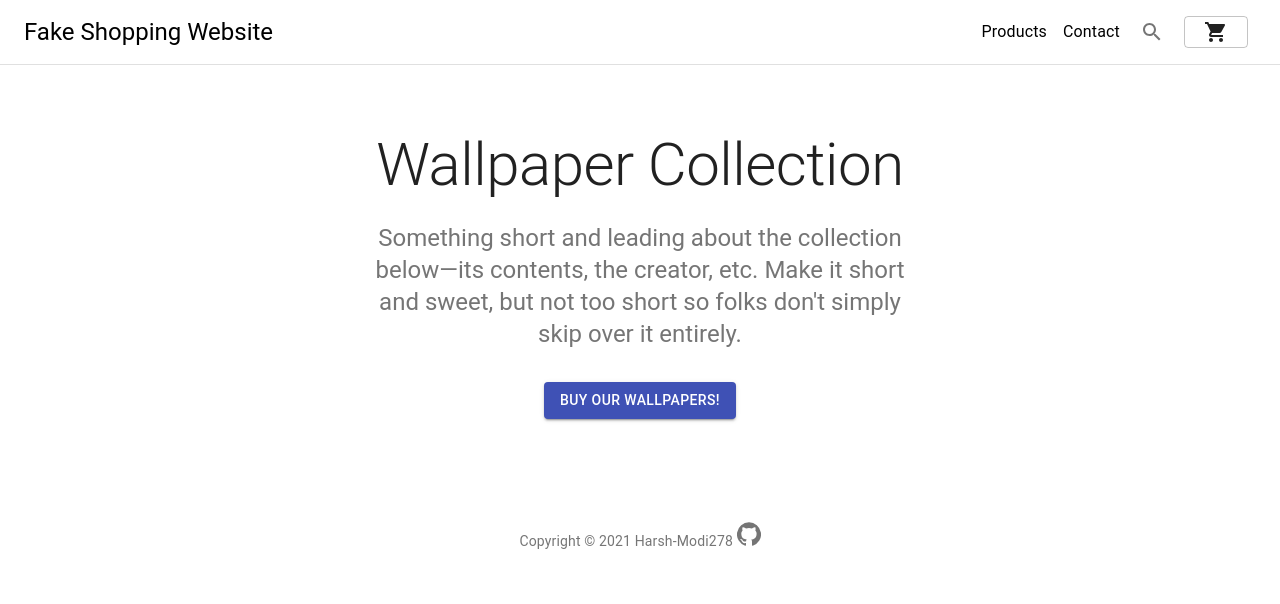
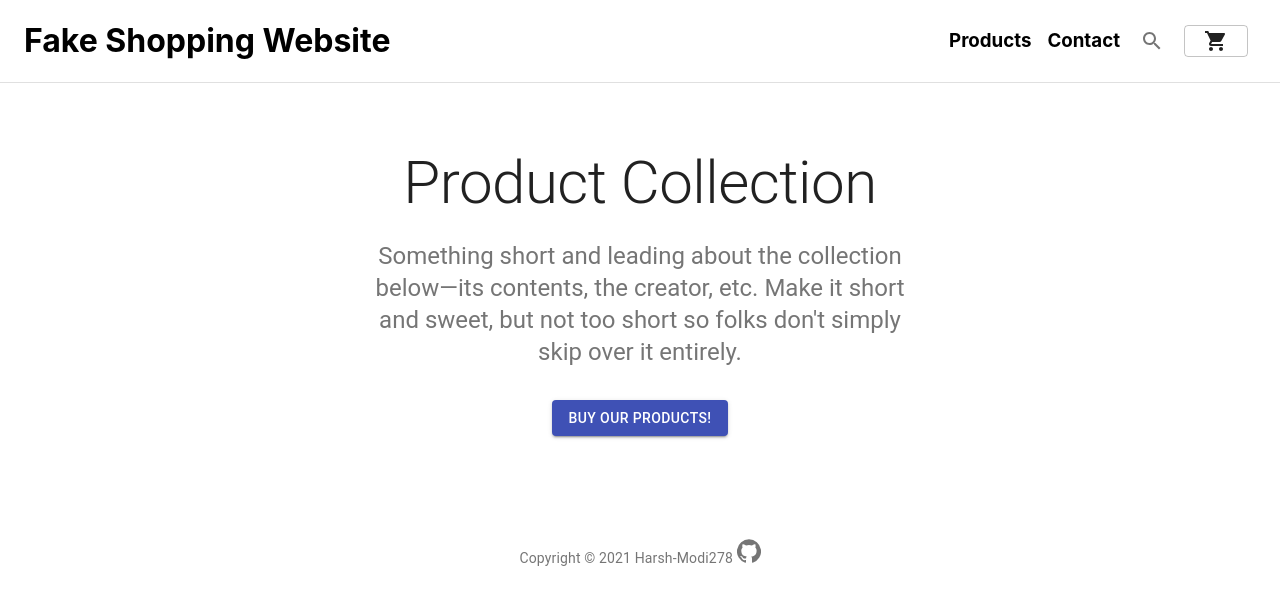
Before and after one commit to Harsh-Modi278/shopping-website, a React (Create React App) app: page / in a window 1280 px wide. Shown: the top 604 px of the page. Built offline with nearby package versions, Linux system fonts and the light colour scheme.

Commit message:
feat: integrate fake-store-API to fetch available products. Refined React Routes as earlier they were in different Router contexts. add customizable input field to add items to cart

```diff
--- a/src/App.js
+++ b/src/App.js
@@ -5,17 +5,20 @@ import Main from "./components/Main.js";
 import { SECTIONS, TITLE } from "./constants/headerConstants.js";
 import { useState } from "react";
 import { CartContext } from "./CartContext";
+import { BrowserRouter as Router } from "react-router-dom";
 
 const App = () => {
   const [cart, setCart] = useState([]);
 
   return (
     <div>
-      <CartContext.Provider value={{ cart, setCart }}>
-        <Header title={TITLE} sections={SECTIONS} cartItems={cart.length} />
-        <Main />
-        <Footer />
-      </CartContext.Provider>
+      <Router>
+        <CartContext.Provider value={{ cart, setCart }}>
+          <Header title={TITLE} sections={SECTIONS} cartItems={cart.length} />
+          <Main />
+          <Footer />
+        </CartContext.Provider>
+      </Router>
     </div>
   );
 };
--- a/src/components/Cart.js
+++ b/src/components/Cart.js
@@ -50,7 +50,7 @@ const Cart = (props) => {
   const { cart, setCart } = useContext(CartContext);
 
   const handleIncrease = (e) => {
-    const itemId = e.currentTarget.dataset.id;
+    const itemId = parseInt(e.currentTarget.dataset.id);
     const newCart = cart.map((cartItem) => {
       if (cartItem.id === itemId) {
         cartItem.quantity = parseInt(cartItem.quantity) + 1;
@@ -61,7 +61,7 @@ const Cart = (props) => {
   };
 
   const handleDecrease = (e) => {
-    const itemId = e.currentTarget.dataset.id;
+    const itemId = parseInt(e.currentTarget.dataset.id);
     const newCart = cart.filter((cartItem) => {
       if (cartItem.id === itemId) {
         cartItem.quantity = parseInt(cartItem.quantity) - 1;
@@ -120,23 +120,21 @@ const Cart = (props) => {
                   <Card variant="outlined">
                     <CardMedia
                       className={classes.cardMedia}
-                      image="https://source.unsplash.com/random"
+                      image={item.image}
                     />
                     <CardContent className={classes.cardContent}>
+                      <Typography gutterBottom variant="h5" component="h2">
+                        <strong>{item.title}</strong>
+                      </Typography>
+                      <br />
                       <Typography
                         gutterBottom
-                        variant="h5"
-                        component="h2"
-                        align="center"
-                      >
-                        {item.title}
-                      </Typography>
-                      <Typography
-                        gutterBottom
-                        variant="h5"
+                        variant="body1"
                         // component="h3"
                         align="center"
                       >
+                        <strong>
+                          <em>
                             {`${parseFloat(item.quantity)} x $${parseFloat(
                               item.price
                             )} = $${
@@ -146,6 +144,8 @@ const Cart = (props) => {
                                   100
                               ) / 100
                             }`}
+                          </em>
+                        </strong>
                       </Typography>
                     </CardContent>
                     <CardActions className="parent-even-dist-children">
--- a/src/components/Header.js
+++ b/src/components/Header.js
@@ -4,11 +4,9 @@ import Toolbar from "@material-ui/core/Toolbar";
 import Button from "@material-ui/core/Button";
 import IconButton from "@material-ui/core/IconButton";
 import SearchIcon from "@material-ui/icons/Search";
-import Typography from "@material-ui/core/Typography";
-import Link from "@material-ui/core/Link";
 import ShoppingCartIcon from "@material-ui/icons/ShoppingCart";
 import { Badge } from "@material-ui/core";
-import { BrowserRouter as Router } from "react-router-dom";
+import { Link as RouterLink } from "react-router-dom";
 import Drawer from "@material-ui/core/Drawer";
 import { useState } from "react";
 import Cart from "./Cart";
@@ -27,6 +25,8 @@ const useStyles = makeStyles((theme) => ({
   toolbarLink: {
     padding: theme.spacing(1),
     flexShrink: 0,
+    textDecoration: "none",
+    color: "black",
   },
   paper: {
     width: 350,
@@ -52,39 +52,29 @@ export default function Header(props) {
 
   return (
     <React.Fragment>
-      <Router>
       <Toolbar className={classes.toolbar}>
-          <Typography
-            component="h2"
-            variant="h5"
-            color="inherit"
-            noWrap
-            className={classes.toolbarTitle}
-          >
-            <Link
-              href="/"
+        <RouterLink
+          to="/"
           style={{
             color: "black",
             textDecorationLine: "none",
             cursor: "pointer",
           }}
+          className={classes.toolbarTitle}
         >
-              {title}
-            </Link>
-          </Typography>
+          <strong>
+            <h1>{title}</h1>
+          </strong>
+        </RouterLink>
 
         {sections.map((section) => (
-            <Link
-              color="inherit"
-              noWrap
+          <RouterLink
             key={section.title}
-              // component="nav"
-              variant="body1"
-              href={section.url}
+            to={section.url}
             className={classes.toolbarLink}
           >
-              {section.title}
-            </Link>
+            <h3>{section.title}</h3>
+          </RouterLink>
         ))}
 
         <IconButton>
@@ -106,7 +96,6 @@ export default function Header(props) {
           <Cart />
         </Drawer>
       </Toolbar>
-      </Router>
     </React.Fragment>
   );
 }
--- a/src/components/Main.js
+++ b/src/components/Main.js
@@ -1,21 +1,16 @@
-import { BrowserRouter as Router, Route, Switch } from "react-router-dom";
+import { BrowserRouter as Router, Route, Switch, Link } from "react-router-dom";
 import Home from "../pages/Home";
 import Products from "../pages/Products";
 import Contact from "../pages/Contact";
 import routes from "../constants/routes.json";
-import Cart from "./Cart";
 
 const Main = (props) => {
   return (
-    <div>
-      <Router>
-        <Switch>
-          <Route path={routes.PRODUCTS} component={Products} />
-          <Route path={routes.CONTACT} component={Contact} />
-          <Route path={routes.HOME} component={Home} />
-        </Switch>
-      </Router>
-    </div>
+    <Switch>
+      <Route exact path={routes.HOME} component={Home} />
+      <Route path={routes.PRODUCTS} component={Products} />
+      <Route path={routes.CONTACT} component={Contact} />
+    </Switch>
   );
 };
 
--- a/src/pages/Home.js
+++ b/src/pages/Home.js
@@ -4,7 +4,7 @@ import { Container } from "@material-ui/core";
 import { Typography } from "@material-ui/core";
 import { Grid } from "@material-ui/core";
 import Button from "@material-ui/core/Button";
-import Link from "@material-ui/core/Link";
+import { Link } from "react-router-dom";
 
 const useStyles = makeStyles((theme) => ({
   icon: {
@@ -51,7 +51,7 @@ const Main = (props) => {
           color="textPrimary"
           gutterBottom
         >
-          Wallpaper Collection
+          Product Collection
         </Typography>
         <Typography variant="h5" align="center" color="textSecondary" paragraph>
           Something short and leading about the collection below—its contents,
@@ -61,9 +61,12 @@ const Main = (props) => {
         <div className={classes.heroButtons}>
           <Grid container spacing={1} justifyContent="center">
             <Grid item>
-              <Link href="/products" style={{ textDecorationLine: "none" }}>
+              <Link
+                to="/products"
+                style={{ textDecorationLine: "none", color: "white" }}
+              >
                 <Button variant="contained" color="primary">
-                  Buy our wallpapers!
+                  Buy our products!
                 </Button>
               </Link>
             </Grid>
```
Also changed, not shown: src/pages/Products.js (+90 -33 lines). Lines whose indentation alone changed are shown as unchanged.
